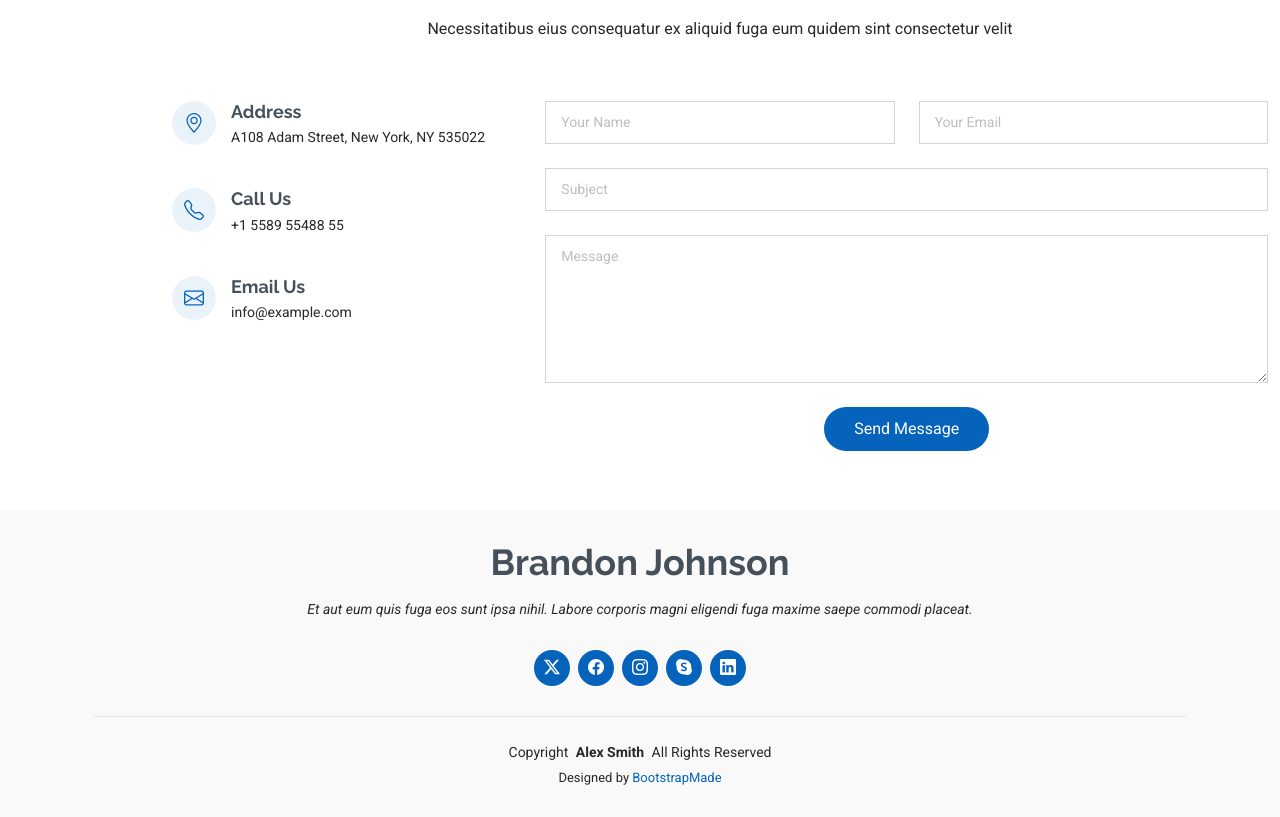
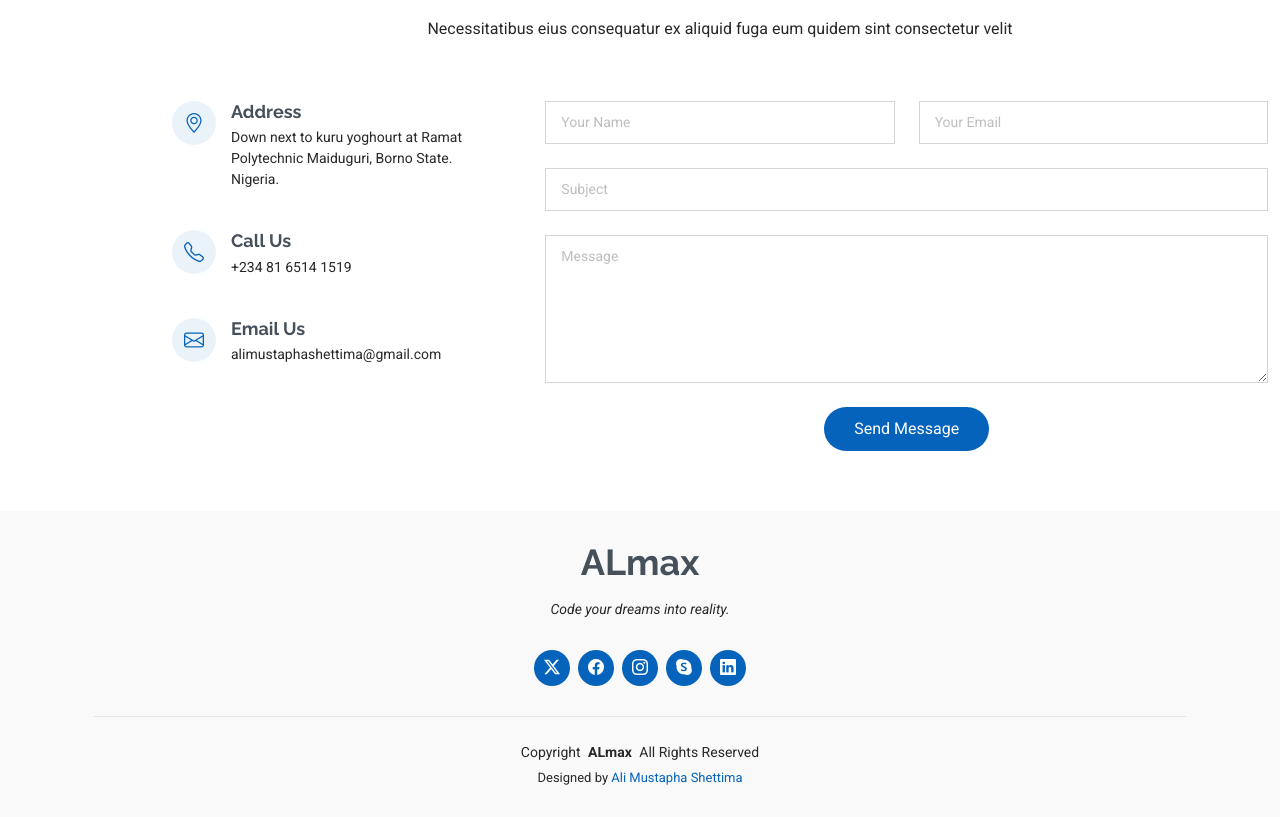
Before and after one commit to ALmax-git/Ali_Mustapha_Shettima, a plain HTML site: page index.html in a window 1280 px wide. Shown: the part 6443-7260 px from the top of the page. Drawn offline with Linux system fonts and the light colour scheme.

Commit message:
Made changes to README and index.html

```diff
--- a/index.html
+++ b/index.html
@@ -27,13 +27,6 @@
   <!-- Main CSS File -->
   <link href="assets/css/main.css" rel="stylesheet">
 
-  <!-- =======================================================
-  * Template Name: MyResume
-  * Template URL: https://bootstrapmade.com/free-html-bootstrap-template-my-resume/
-  * Updated: Jun 29 2024 with Bootstrap v5.3.3
-  * Author: BootstrapMade.com
-  * License: https://bootstrapmade.com/license/
-  ======================================================== -->
 </head>
 
 <body class="index-page">
@@ -703,7 +696,7 @@
               <i class="bi bi-geo-alt flex-shrink-0"></i>
               <div>
                 <h3>Address</h3>
-                <p>A108 Adam Street, New York, NY 535022</p>
+                <p>Down next to kuru yoghourt at Ramat Polytechnic Maiduguri, Borno State. <br>Nigeria.</p>
               </div>
             </div><!-- End Info Item -->
 
@@ -711,7 +704,7 @@
               <i class="bi bi-telephone flex-shrink-0"></i>
               <div>
                 <h3>Call Us</h3>
-                <p>+1 5589 55488 55</p>
+                <p>+234 81 6514 1519</p>
               </div>
             </div><!-- End Info Item -->
 
@@ -719,7 +712,7 @@
               <i class="bi bi-envelope flex-shrink-0"></i>
               <div>
                 <h3>Email Us</h3>
-                <p>info@example.com</p>
+                <p>alimustaphashettima@gmail.com</p>
               </div>
             </div><!-- End Info Item -->
 
@@ -767,8 +760,8 @@
 
   <footer id="footer" class="footer position-relative light-background">
     <div class="container">
-      <h3 class="sitename">Brandon Johnson</h3>
-      <p>Et aut eum quis fuga eos sunt ipsa nihil. Labore corporis magni eligendi fuga maxime saepe commodi placeat.</p>
+      <h3 class="sitename">ALmax</h3>
+      <p>Code your dreams into reality.</p>
       <div class="social-links d-flex justify-content-center">
         <a href=""><i class="bi bi-twitter-x"></i></a>
         <a href=""><i class="bi bi-facebook"></i></a>
@@ -778,14 +771,10 @@
       </div>
       <div class="container">
         <div class="copyright">
-          <span>Copyright</span> <strong class="px-1 sitename">Alex Smith</strong> <span>All Rights Reserved</span>
+          <span>Copyright</span> <strong class="px-1 sitename">ALmax</strong> <span>All Rights Reserved</span>
         </div>
         <div class="credits">
-          <!-- All the links in the footer should remain intact. -->
-          <!-- You can delete the links only if you've purchased the pro version. -->
-          <!-- Licensing information: https://bootstrapmade.com/license/ -->
-          <!-- Purchase the pro version with working PHP/AJAX contact form: [buy-url] -->
-          Designed by <a href="https://bootstrapmade.com/">BootstrapMade</a>
+          Designed by <a href="#">Ali Mustapha Shettima</a>
         </div>
       </div>
     </div>
```
